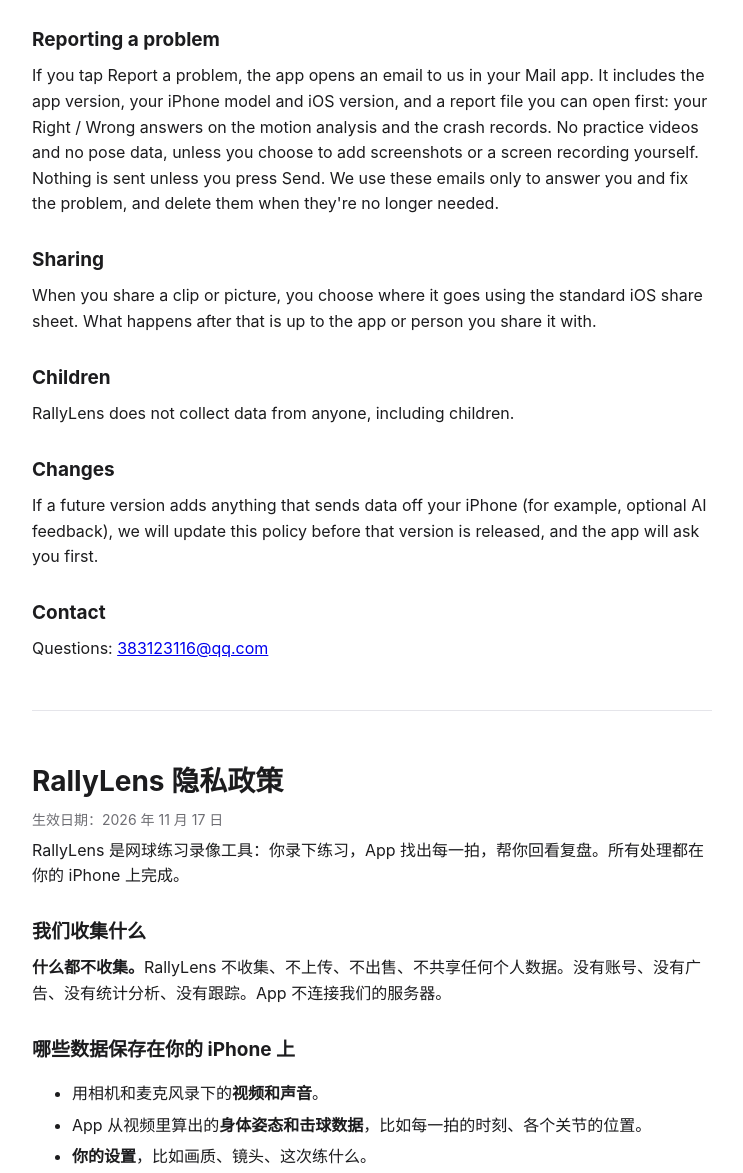
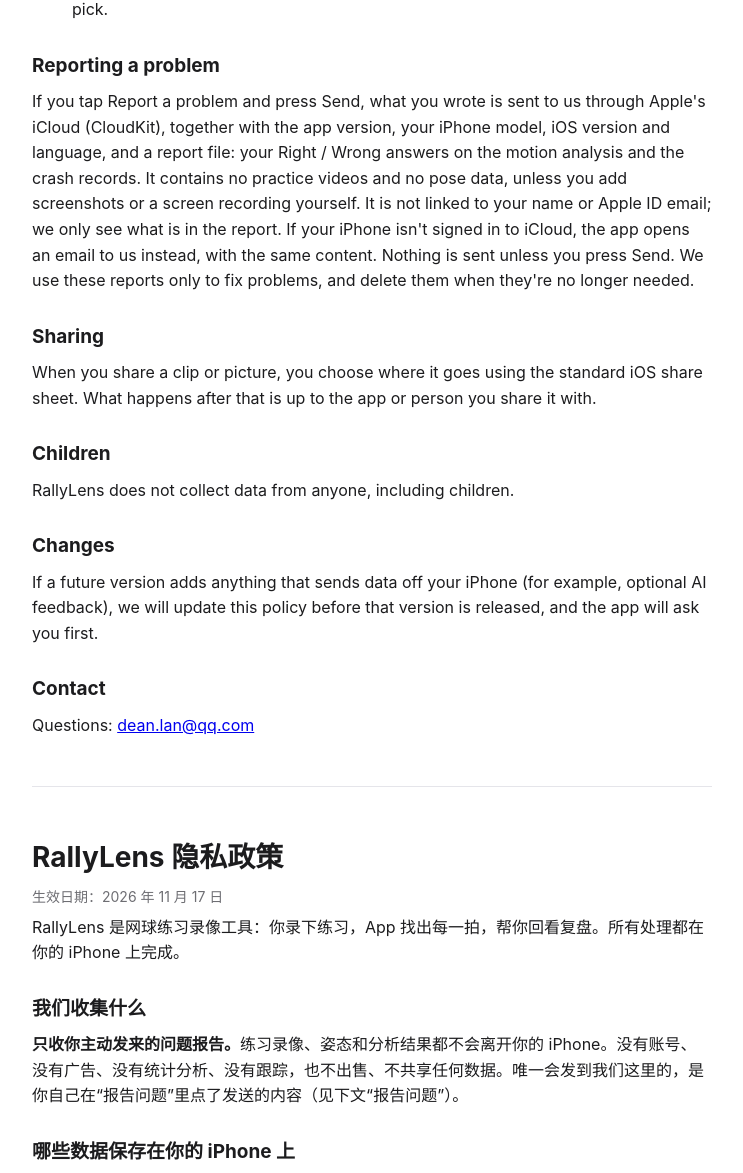
Before and after one commit to deanlan/Rally-Lens-Privacy, a plain HTML site: page index.html in a window 1280 px wide. Shown: the part 1018-2191 px from the top of the page, without its empty margins (268-1011 px from the left). Drawn offline with Linux system fonts and the light colour scheme.

Commit message:
Problem reports go through iCloud; only data collected is what users send; new support email
Co-Authored-By: Claude Opus 5.5 <noreply@anthropic.com>

```diff
--- a/index.html
+++ b/index.html
@@ -28,7 +28,7 @@
 <p>RallyLens is a tennis practice recorder. You film your practice, and the app finds your shots and helps you review them. Everything happens on your iPhone.</p>
 
 <h2>What we collect</h2>
-<p><strong>Nothing.</strong> RallyLens does not collect, upload, sell, or share any personal data. There are no accounts, no ads, no analytics, and no tracking. The app does not connect to our servers.</p>
+<p><strong>Only what you send us in a problem report.</strong> Your practice videos, poses and results never leave your iPhone. There are no accounts, no ads, no analytics, and no tracking, and we never sell or share data. The only thing that reaches us is a problem report you choose to send (see "Reporting a problem" below).</p>
 
 <h2>What stays on your iPhone</h2>
 <ul>
@@ -48,7 +48,7 @@
 </ul>
 
 <h2>Reporting a problem</h2>
-<p>If you tap Report a problem, the app opens an email to us in your Mail app. It includes the app version, your iPhone model and iOS version, and a report file you can open first: your Right / Wrong answers on the motion analysis and the crash records. No practice videos and no pose data, unless you choose to add screenshots or a screen recording yourself. Nothing is sent unless you press Send. We use these emails only to answer you and fix the problem, and delete them when they're no longer needed.</p>
+<p>If you tap Report a problem and press Send, what you wrote is sent to us through Apple's iCloud (CloudKit), together with the app version, your iPhone model, iOS version and language, and a report file: your Right / Wrong answers on the motion analysis and the crash records. It contains no practice videos and no pose data, unless you add screenshots or a screen recording yourself. It is not linked to your name or Apple ID email; we only see what is in the report. If your iPhone isn't signed in to iCloud, the app opens an email to us instead, with the same content. Nothing is sent unless you press Send. We use these reports only to fix problems, and delete them when they're no longer needed.</p>
 
 <h2>Sharing</h2>
 <p>When you share a clip or picture, you choose where it goes using the standard iOS share sheet. What happens after that is up to the app or person you share it with.</p>
@@ -60,7 +60,7 @@
 <p>If a future version adds anything that sends data off your iPhone (for example, optional AI feedback), we will update this policy before that version is released, and the app will ask you first.</p>
 
 <h2>Contact</h2>
-<p>Questions: <a href="mailto:383123116@qq.com">383123116@qq.com</a></p>
+<p>Questions: <a href="mailto:dean.lan@qq.com">dean.lan@qq.com</a></p>
 </section>
 
 <hr>
@@ -72,7 +72,7 @@
 <p>RallyLens 是网球练习录像工具：你录下练习，App 找出每一拍，帮你回看复盘。所有处理都在你的 iPhone 上完成。</p>
 
 <h2>我们收集什么</h2>
-<p><strong>什么都不收集。</strong>RallyLens 不收集、不上传、不出售、不共享任何个人数据。没有账号、没有广告、没有统计分析、没有跟踪。App 不连接我们的服务器。</p>
+<p><strong>只收你主动发来的问题报告。</strong>练习录像、姿态和分析结果都不会离开你的 iPhone。没有账号、没有广告、没有统计分析、没有跟踪，也不出售、不共享任何数据。唯一会发到我们这里的，是你自己在“报告问题”里点了发送的内容（见下文“报告问题”）。</p>
 
 <h2>哪些数据保存在你的 iPhone 上</h2>
 <ul>
@@ -92,7 +92,7 @@
 </ul>
 
 <h2>报告问题</h2>
-<p>点“报告问题”时，App 会在“邮件”里打开一封发给我们的邮件，里面有 App 版本、iPhone 型号和 iOS 版本，以及一个你可以先打开查看的报告文件：你对动作分析点过的“准 / 不准”汇总和崩溃记录，不含练习录像和姿态数据，除非你自己选择附上截图或录屏。只有你点了发送才会发出。我们只用这些邮件回复你、修复问题，用不到时就删除。</p>
+<p>在“报告问题”里点“发送”后，你写的内容会通过苹果的 iCloud（CloudKit）发给我们，同时附上 App 版本、iPhone 型号、iOS 版本、语言，以及一个报告文件：你对动作分析点过的“准 / 不准”汇总和崩溃记录。不含练习录像和姿态数据，除非你自己附上截图或录屏。这些内容不关联你的姓名或 Apple ID 邮箱，我们只看得到报告里的内容。手机没登录 iCloud 时，App 改为打开一封发给我们的邮件，内容相同。只有你点了发送才会发出。我们只用这些反馈修复问题，用不到时就删除。</p>
 
 <h2>分享</h2>
 <p>分享片段或图片时，由你通过 iOS 系统的分享菜单决定发到哪里。之后的处理由你分享到的 App 或对方决定。</p>
@@ -104,7 +104,7 @@
 <p>如果以后的版本加入任何会把数据发出 iPhone 的功能（比如可选的 AI 点评），我们会在该版本发布前更新本政策，并且 App 会先征得你的同意。</p>
 
 <h2>联系方式</h2>
-<p>有问题请联系：<a href="mailto:383123116@qq.com">383123116@qq.com</a></p>
+<p>有问题请联系：<a href="mailto:dean.lan@qq.com">dean.lan@qq.com</a></p>
 </section>
 </main>
 </body>
```
